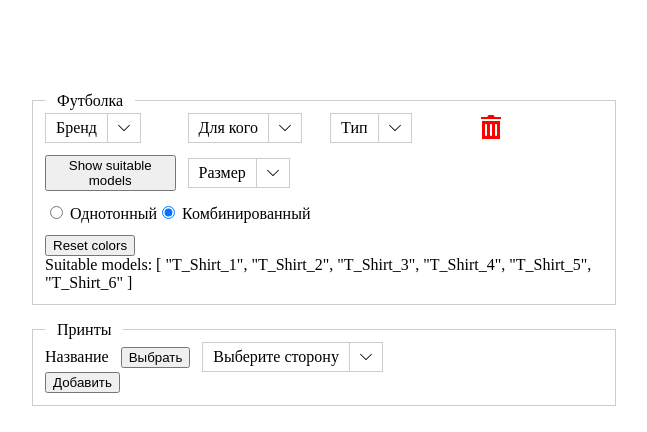
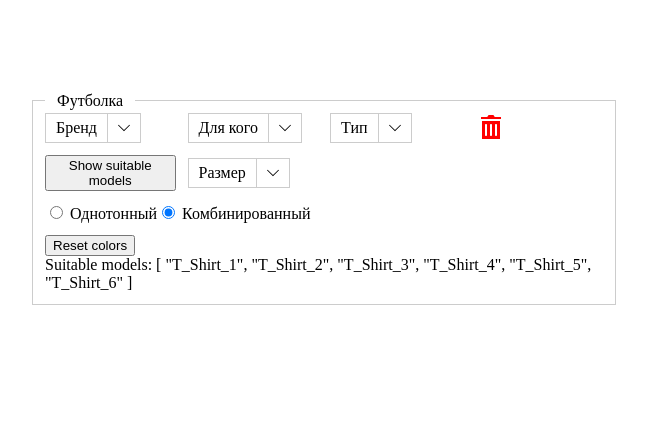
Before and after one commit to VladStepanov/t-shirt-constructor, a Vue app: page / in a window 1280 px wide. Shown: the top 432 px of the page, without its empty margins (614-1261 px from the left). Built offline with nearby package versions, Linux system fonts and the light colour scheme.

Commit message:
Prints menu now displays if shirt model selected

```diff
--- a/src/components/Menu.vue
+++ b/src/components/Menu.vue
@@ -1,16 +1,20 @@
 <template>
   <div class="menu">
     <MenuShirts />
-    <MenuPrints />
+    <MenuPrints v-if="haveCurModel" />
   </div>
 </template>
 
 <script>
 import MenuShirts from '@/components/MenuShirts/MenuShirts'
 import MenuPrints from '@/components/MenuPrints/MenuPrints'
+import { mapGetters } from 'vuex'
 
 export default {
   name: 'Menu',
+  computed: {
+    ...mapGetters(['haveCurModel'])
+  },
   components: {
     MenuShirts,
     MenuPrints
```
